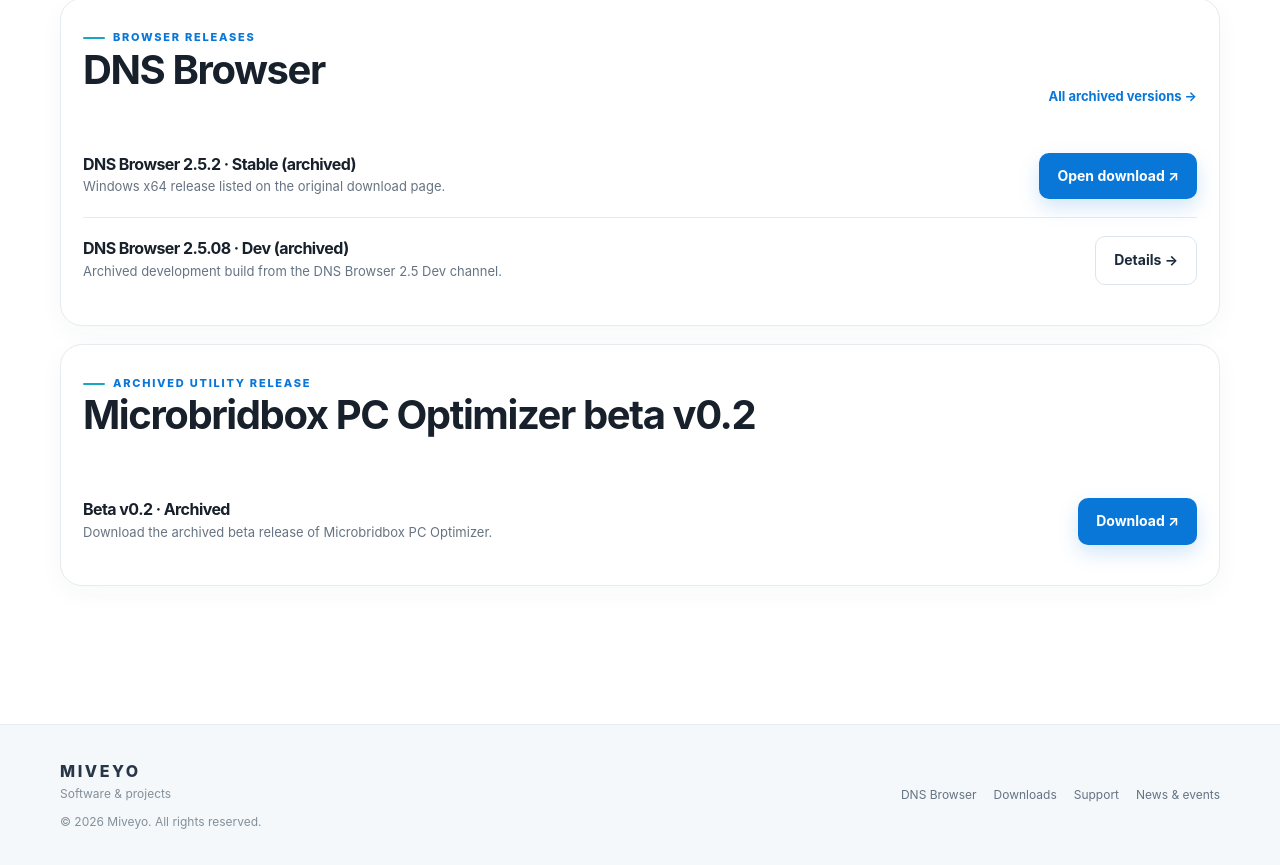
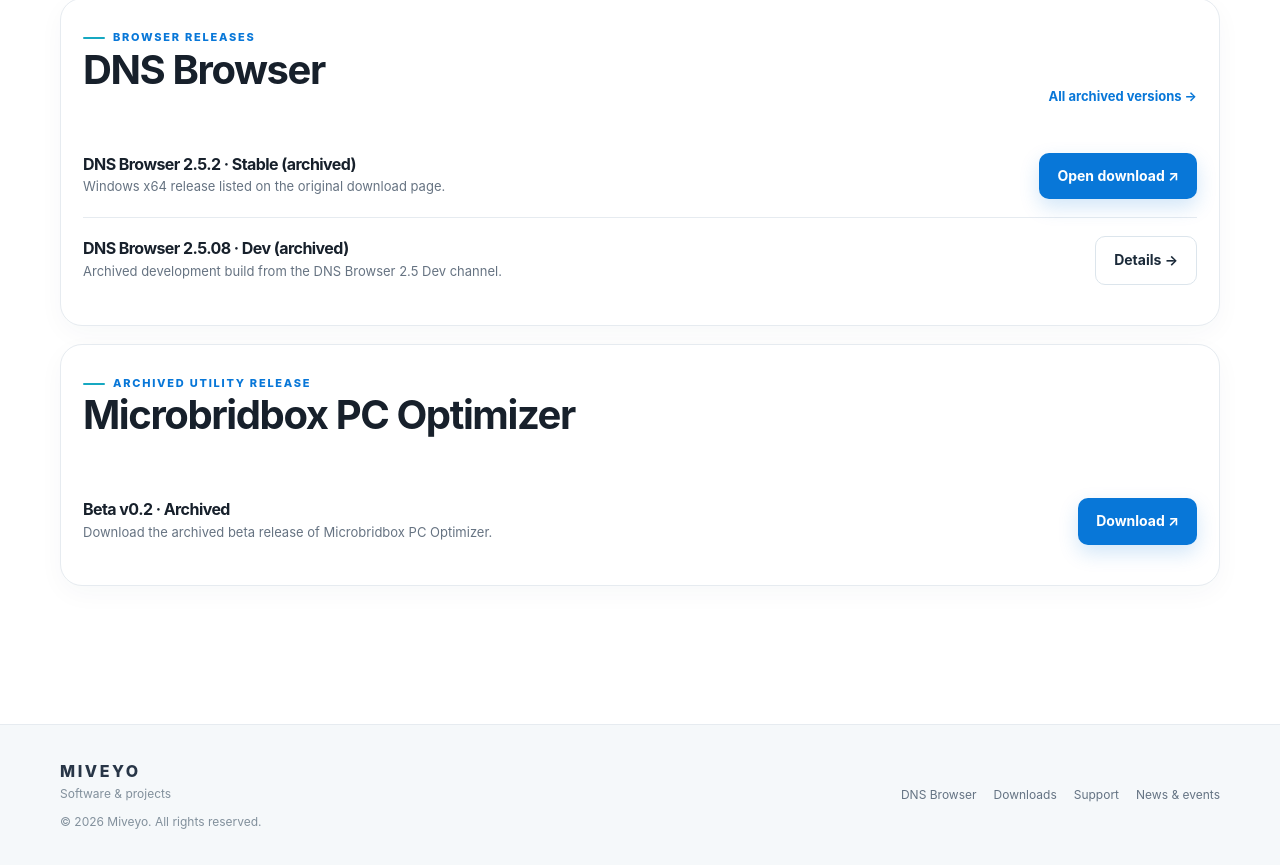
Before and after one commit to Miveyo/miveyo.github.io, a plain HTML site: page downloads.html in a window 1280 px wide. Shown: the part 695-1560 px from the top of the page. Drawn offline with Linux system fonts and the light colour scheme.

Commit message:
updated download center again

```diff
--- a/downloads.html
+++ b/downloads.html
@@ -87,7 +87,7 @@
                         <div class="section-head">
                             <div>
                                 <div class="eyebrow">Archived utility release</div>
-                                <h2>Microbridbox PC Optimizer beta v0.2</h2>
+                                <h2>Microbridbox PC Optimizer</h2>
                             </div>
                         </div>
                         <div class="download-row">
```
